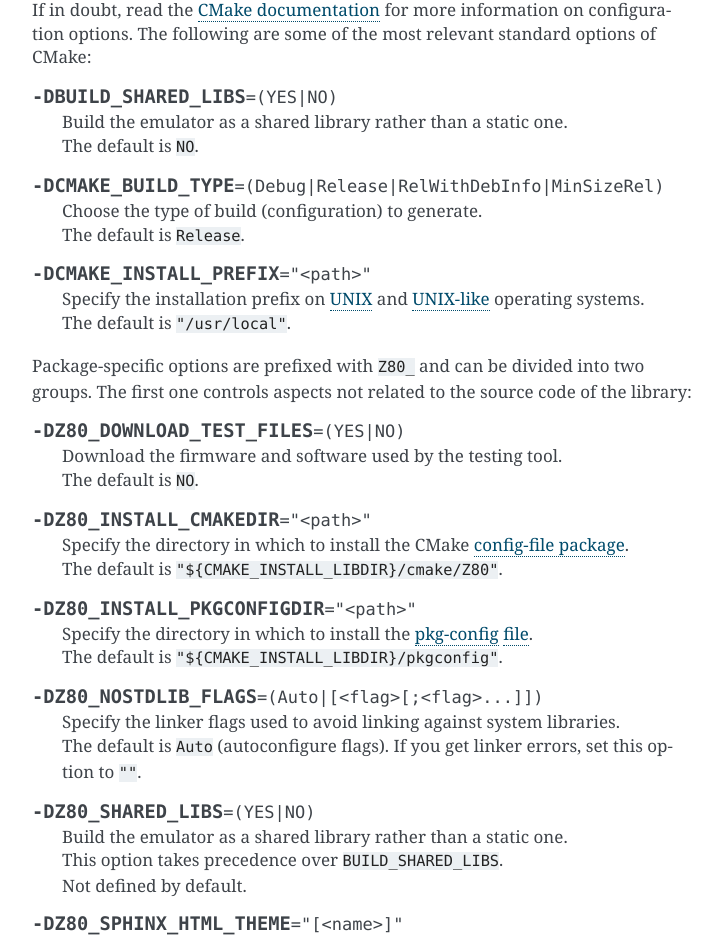
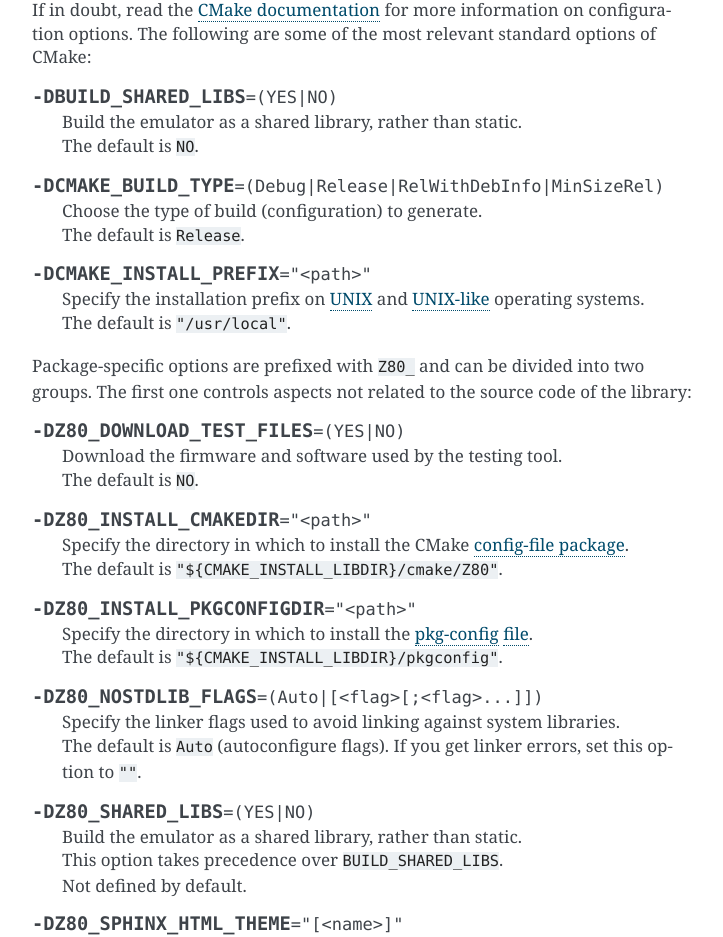
Before and after one commit to redcode/Z80, a Sphinx documentation site: the page built from documentation/Installation.rst, in a window 1280 px wide and 1400 px high, scrolled down 502 px. Shown: the part 150-1087 px from the top of the window, without its empty margins (388-1111 px from the left). Built offline with Sphinx 7.4.7, drawn with Linux system fonts in a browser that asks for light colours.

Commit message:
Project options.

```diff
--- a/documentation/Installation.rst
+++ b/documentation/Installation.rst
@@ -37,7 +37,7 @@
 
 .. option:: -DBUILD_SHARED_LIBS=(YES|NO)
 
-	Build the emulator as a shared library rather than a static one. |br| |nl|
+	Build the emulator as a shared library, rather than static. |br| |nl|
 	The default is ``NO``.
 
 .. option:: -DCMAKE_BUILD_TYPE=(Debug|Release|RelWithDebInfo|MinSizeRel)
@@ -74,7 +74,7 @@
 
 .. option:: -DZ80_SHARED_LIBS=(YES|NO)
 
-	Build the emulator as a shared library rather than a static one. |br| |nl|
+	Build the emulator as a shared library, rather than static. |br| |nl|
 	This option takes precedence over ``BUILD_SHARED_LIBS``. |br| |nl|
 	Not defined by default.
 
```
Also changed, not shown: README.md (+2 -2 lines), 1 other file.
